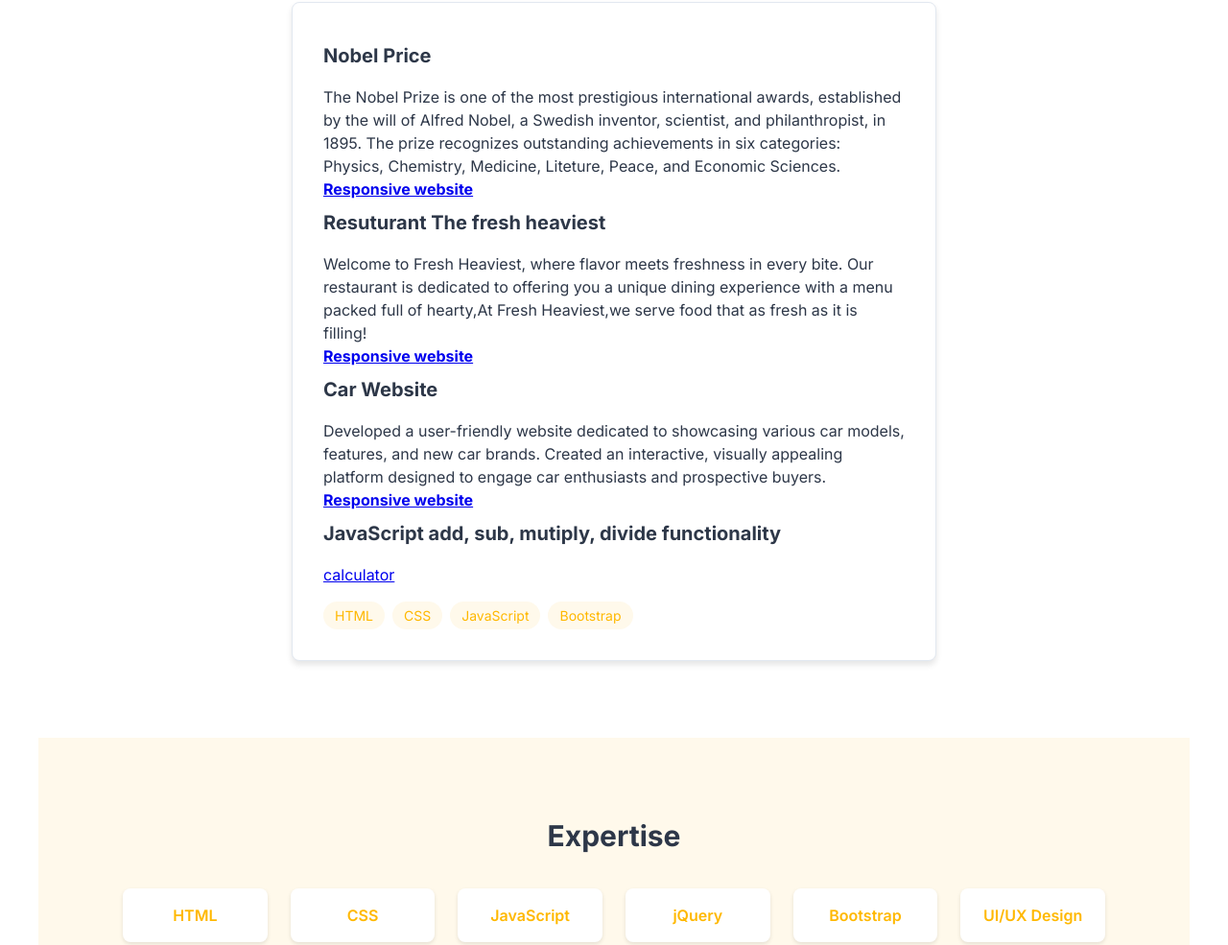
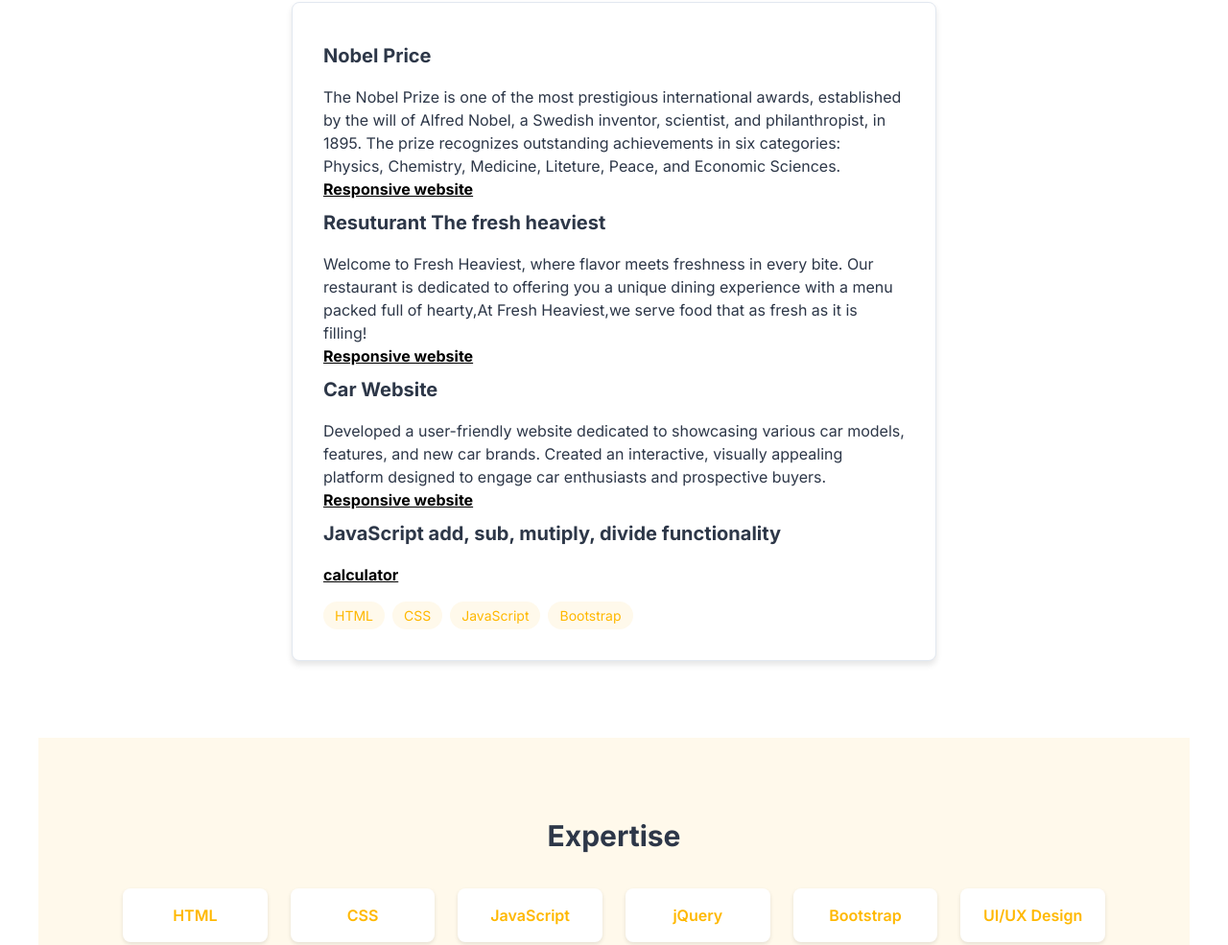
Before and after one commit to alizaGhanci/Alizay-potfolio, a plain HTML site: page index.html in a window 1280 px wide. Shown: the part 956-1941 px from the top of the page at 96% size. Drawn offline with nearby package versions, Linux system fonts and the light colour scheme.

Commit message:
Update index.html

```diff
--- a/index.html
+++ b/index.html
@@ -58,23 +58,23 @@
                 <p>The Nobel Prize is one of the most prestigious international awards, established by the
                      will of Alfred Nobel, a Swedish inventor, scientist, and philanthropist, in 1895. The prize
                       recognizes outstanding achievements in six categories: Physics, Chemistry, Medicine, Liteture, Peace, and Economic Sciences.
-                      <h4><a href="https://alizaghanci.github.io/nobleprize/">Responsive website</a></h4> </p>
+                      <h4><a href="https://alizaghanci.github.io/nobleprize/" style="color: black;">Responsive website</a></h4> </p>
                       <h3>Resuturant The fresh heaviest</h3>
                 <p>Welcome to Fresh Heaviest, where flavor meets freshness in every bite.
                    Our restaurant is dedicated to offering you a unique dining experience with a menu
                    packed full of hearty,At Fresh Heaviest,we serve food that as fresh as it is filling!
-                    <h4><a href="https://alizaghanci.github.io/FreshHeaviest/">Responsive website</a></h4>
+                    <h4><a href="https://alizaghanci.github.io/FreshHeaviest/" style="color: black;">Responsive website</a></h4>
                 </p>
 
                 <h3>Car Website</h3>
                 <p>Developed a user-friendly website dedicated to showcasing various car models,
                    features, and new car brands. Created an interactive, visually appealing platform
                    designed to engage car enthusiasts and prospective buyers.
-                  <h4><a href="https://alizaghanci.github.io/Carvilla/">Responsive website</a></h4>
+                  <h4><a href="https://alizaghanci.github.io/Carvilla/" style="color: black;">Responsive website</a></h4>
                 </p>
 
                 <h3>JavaScript add, sub, mutiply, divide functionality</h3>
-                <a href="calculator.html">calculator</a>
+               <h4> <a href="calculator.html" style="color: black;">calculator</a></h4>
 
                 <div class="skills-tags">
                     <span>HTML</span>
```
